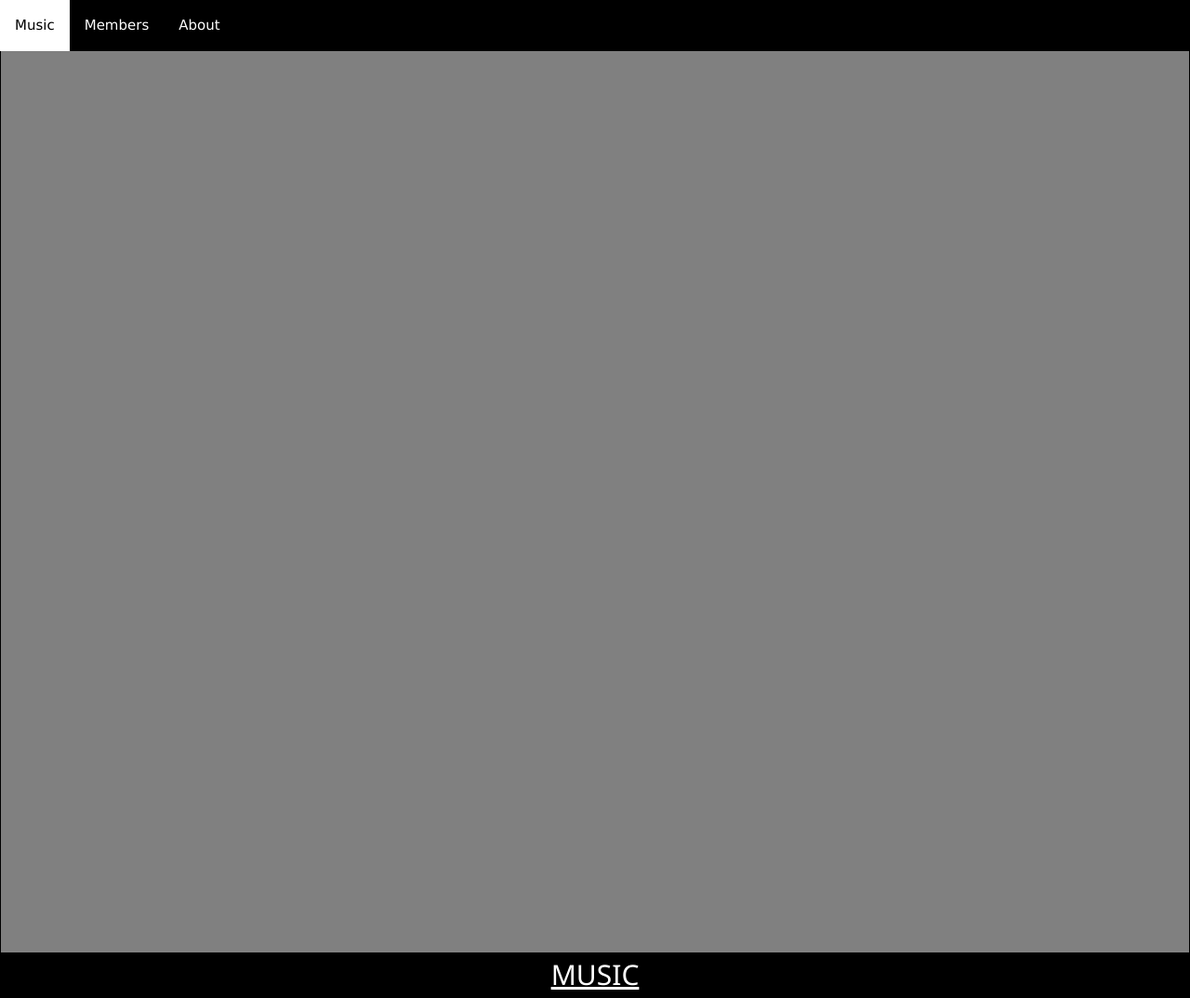
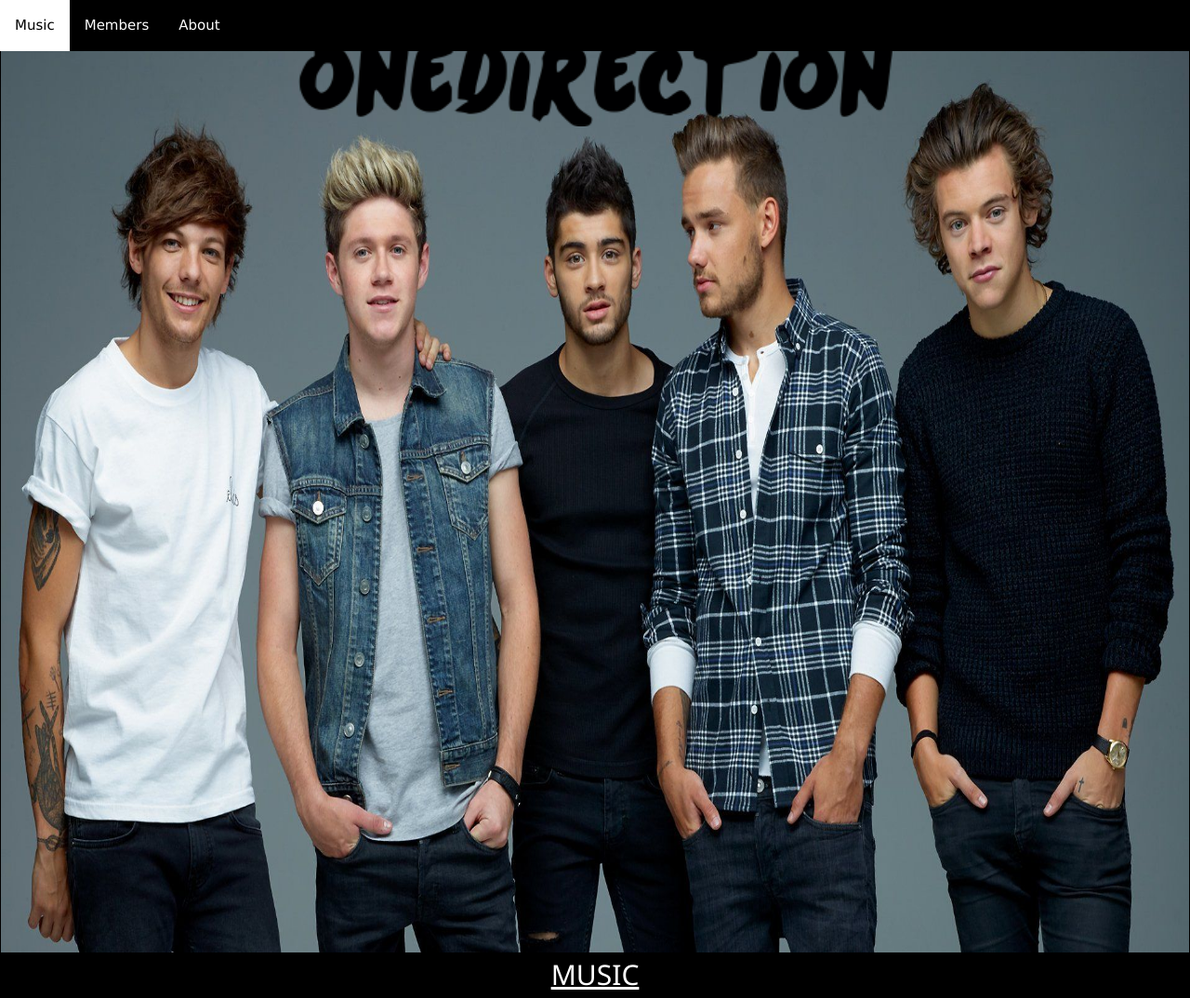
Before and after one commit to Tiyasha12/Myfavouriteband, a plain HTML site: page index.html in a window 1280 px wide. Shown: the top 1074 px of the page at 93% size. Drawn offline with nearby package versions, Linux system fonts and the light colour scheme; files whose address does not match are found by name.

Commit message:
Update index.html

```diff
--- a/index.html
+++ b/index.html
@@ -33,7 +33,7 @@
   background-size: 100% 100%;
   border: 1px solid ;
   margin-top:2%;
-  background-image: url("pictures/member.jpg");
+  background-image: url("member.jpg");
   background-color: gray;
 }
 .music{
@@ -88,7 +88,7 @@
       </div>
     <!--Images -->
       <div class="mySlides">
-          <img src="pictures/onedirection.png" style="margin-left:25%;
+          <img src="onedirection.png" style="margin-left:25%;
           margin-right: auto;
           margin-top: 1%;
           width: 50%;">
```
